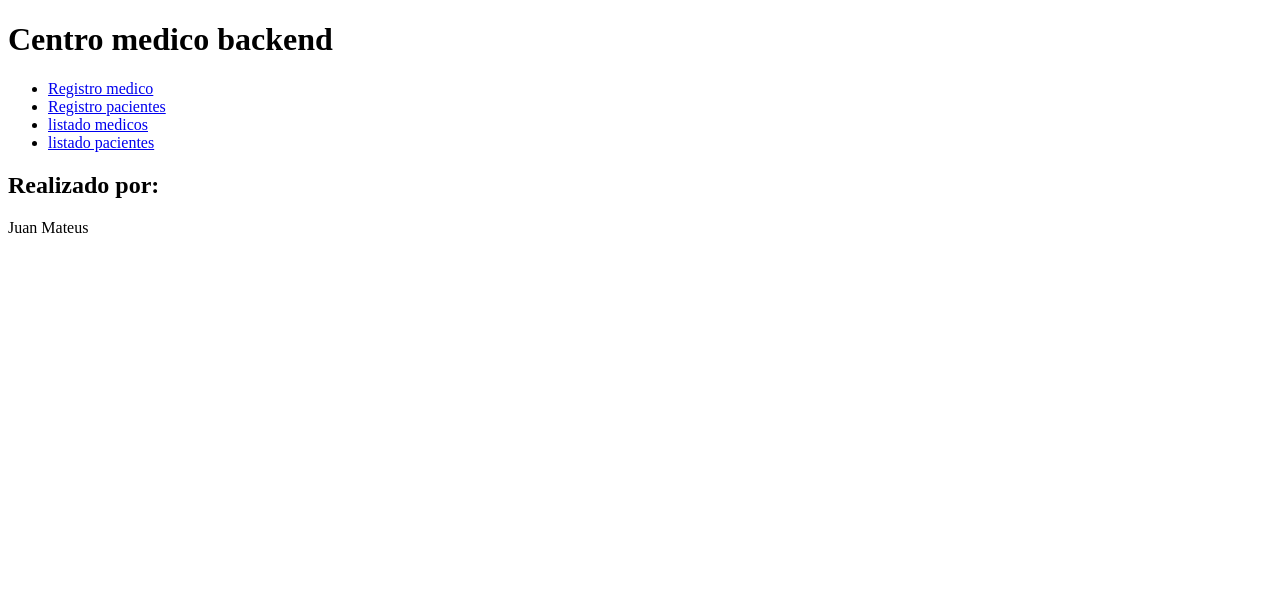
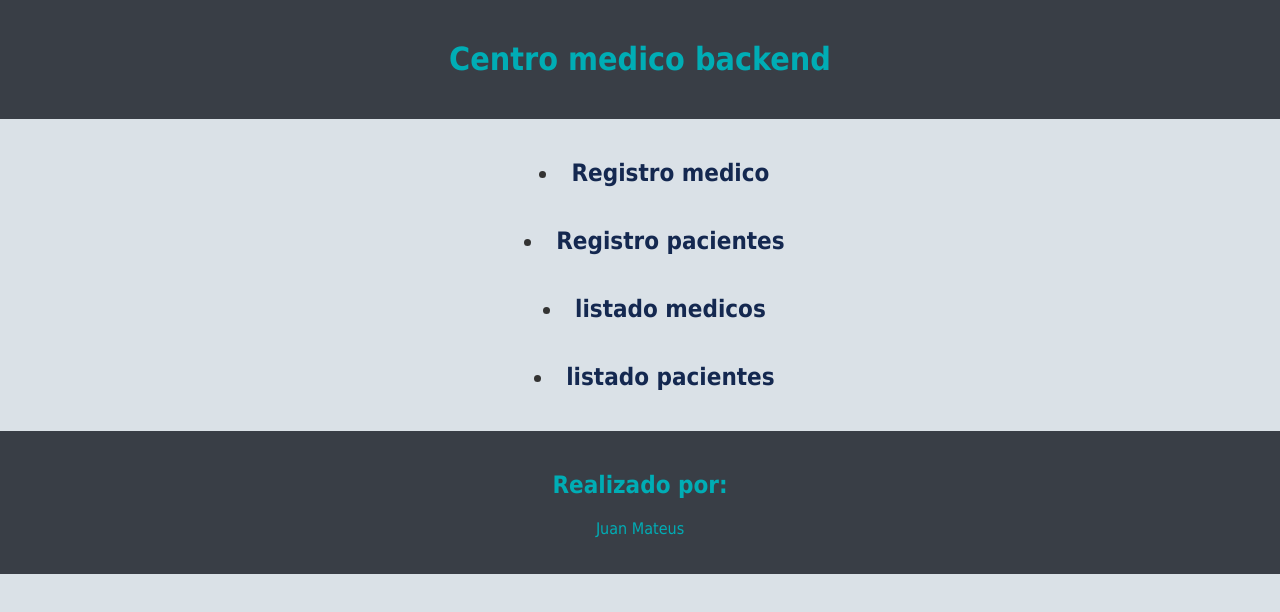
Before and after one commit to Matmontoya/PrimerProyecto, a plain HTML site: page index.html in a window 1280 px wide. Drawn offline with Linux system fonts and the light colour scheme; the site is published under a folder, as on GitHub Pages, so addresses that start at the root find nothing.

Commit message:
deduje que fue un error del git asi que vuelvo los links del css a los originales

```diff
--- a/index.html
+++ b/index.html
@@ -4,7 +4,7 @@
     <meta charset="UTF-8">
     <meta name="viewport" content="width=device-width, initial-scale=1.0">
     <title>centro medico</title>
-    <link rel="stylesheet" href="/styles/estilo.css">
+    <link rel="stylesheet" href="styles/estilo.css">
 </head>
 <body>
     <div class="fondo">
```
Also changed, not shown: proyecto/listado-medicos.html (+1 -1 lines).
